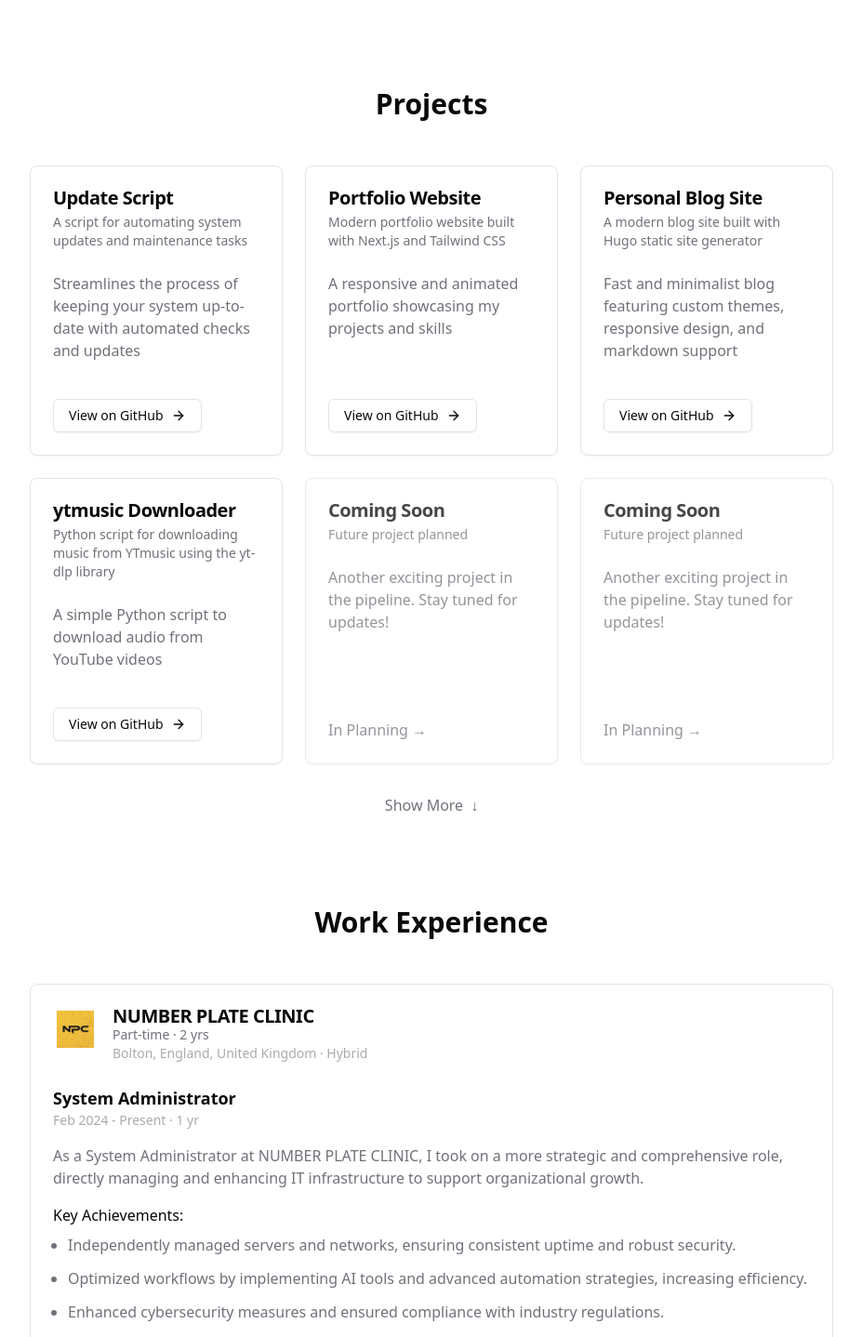
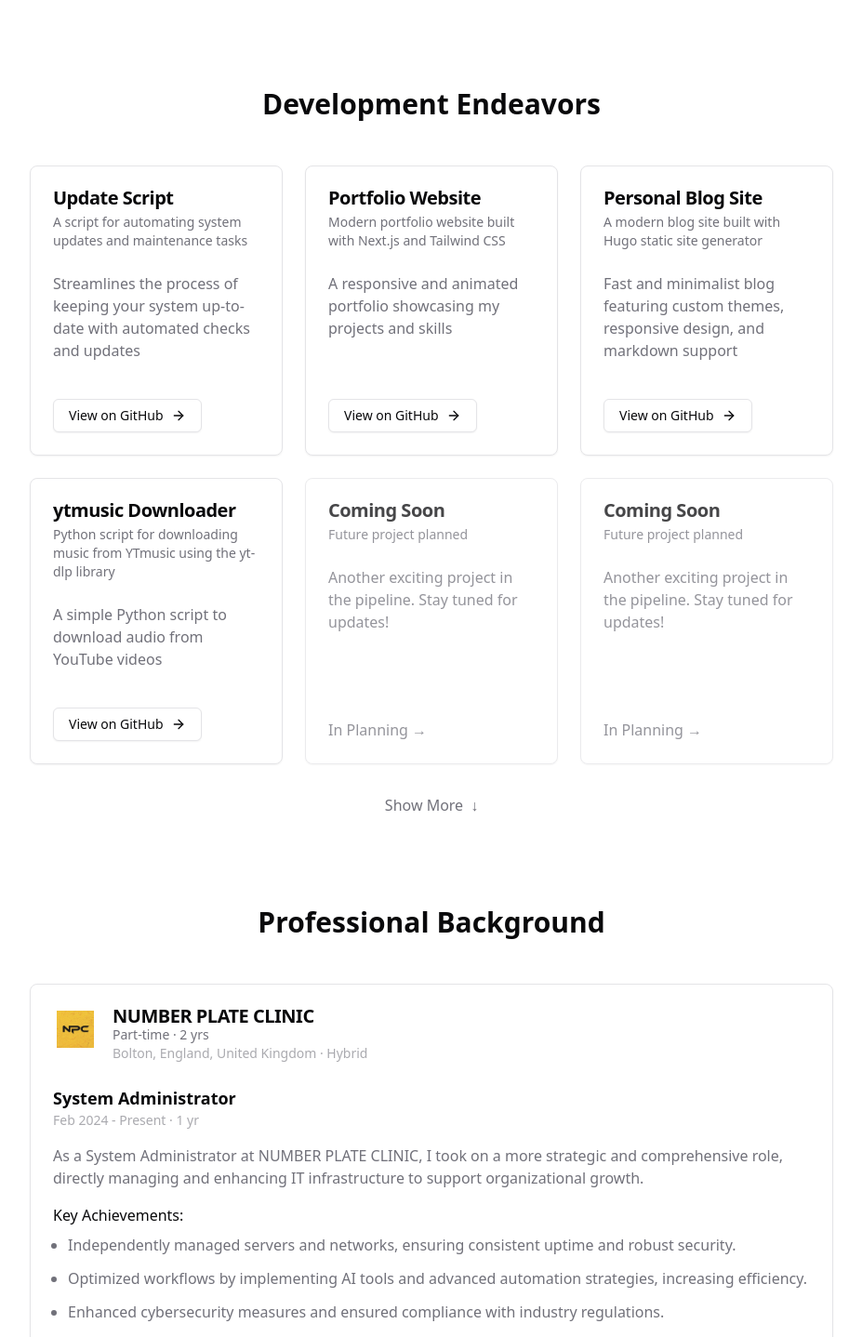
Before and after one commit to vit-zeeshan/portfolio3, a Next.js app: page / in a window 1280 px wide. Shown: the part 892-2330 px from the top of the page at 93% size, without its empty margins (176-1103 px from the left). Built offline with nearby package versions, Linux system fonts and the light colour scheme.

Commit message:
updates to profetional names

```diff
--- a/src/app/page.tsx
+++ b/src/app/page.tsx
@@ -314,7 +314,7 @@ export default function Page() {
 
         {/* Projects Section */}
         <section id="projects" className="mb-24 animate-fade-in">
-          <h2 className="text-3xl font-bold mb-12 text-center">Projects</h2>
+          <h2 className="text-3xl font-bold mb-12 text-center">Development Endeavors</h2>
           <div className="space-y-8">
             <div className="grid grid-cols-1 md:grid-cols-2 lg:grid-cols-3 gap-6">
               {projects.slice(0, visibleProjectCount).map((project, index) => (
@@ -386,7 +386,7 @@ export default function Page() {
 
         {/* Experience Section */}
         <section id="experience" className="mb-24 animate-fade-in">
-          <h2 className="text-3xl font-bold mb-12 text-center">Work Experience</h2>
+          <h2 className="text-3xl font-bold mb-12 text-center">Professional Background</h2>
           <div className="space-y-8">
             {/* NUMBER PLATE CLINIC Experience */}
             <Card className="hover-lift">
@@ -632,7 +632,7 @@ export default function Page() {
 
         {/* Education Section */}
         <section id="education" className="mb-24 animate-fade-in">
-          <h2 className="text-3xl font-bold mb-12 text-center">Education</h2>
+          <h2 className="text-3xl font-bold mb-12 text-center">Knowledge Acquisition</h2>
           <div className="space-y-6">
             {/* Associate's Degree */}
             <Card className="hover-lift">
```
